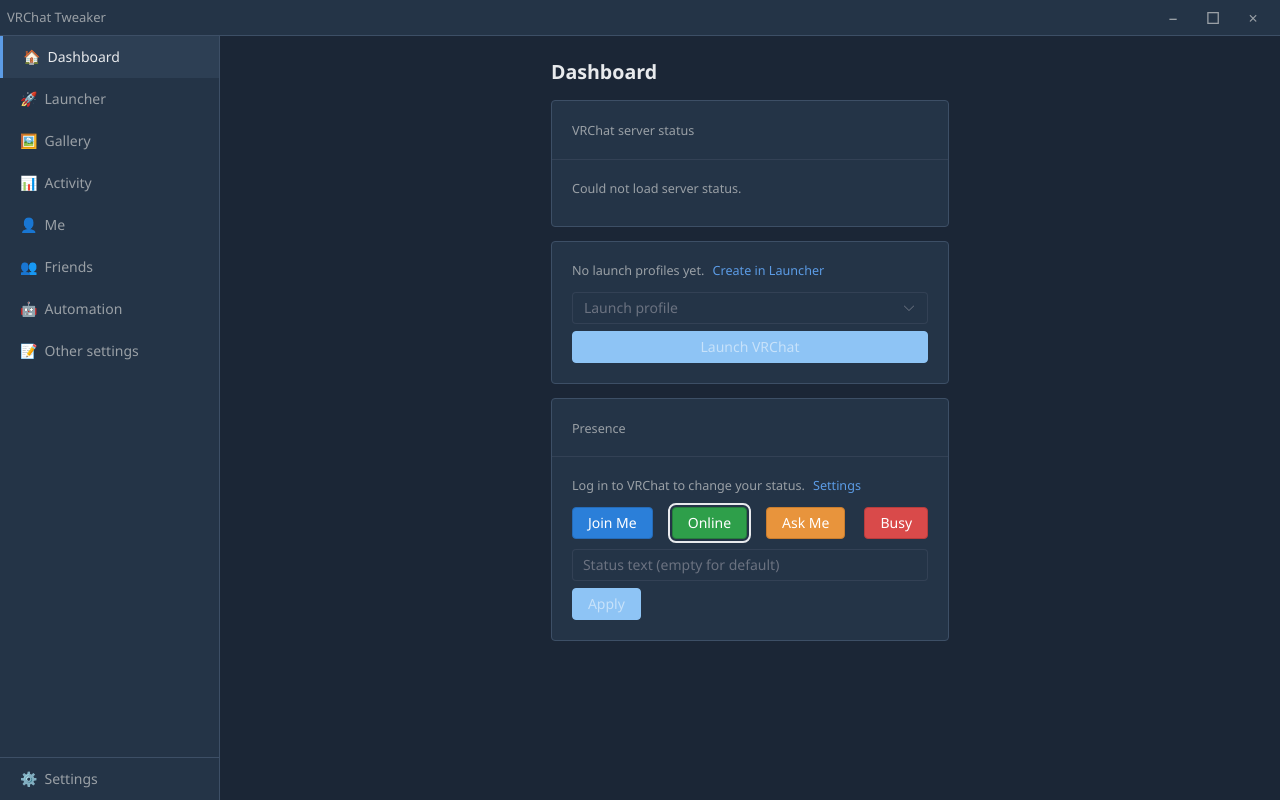
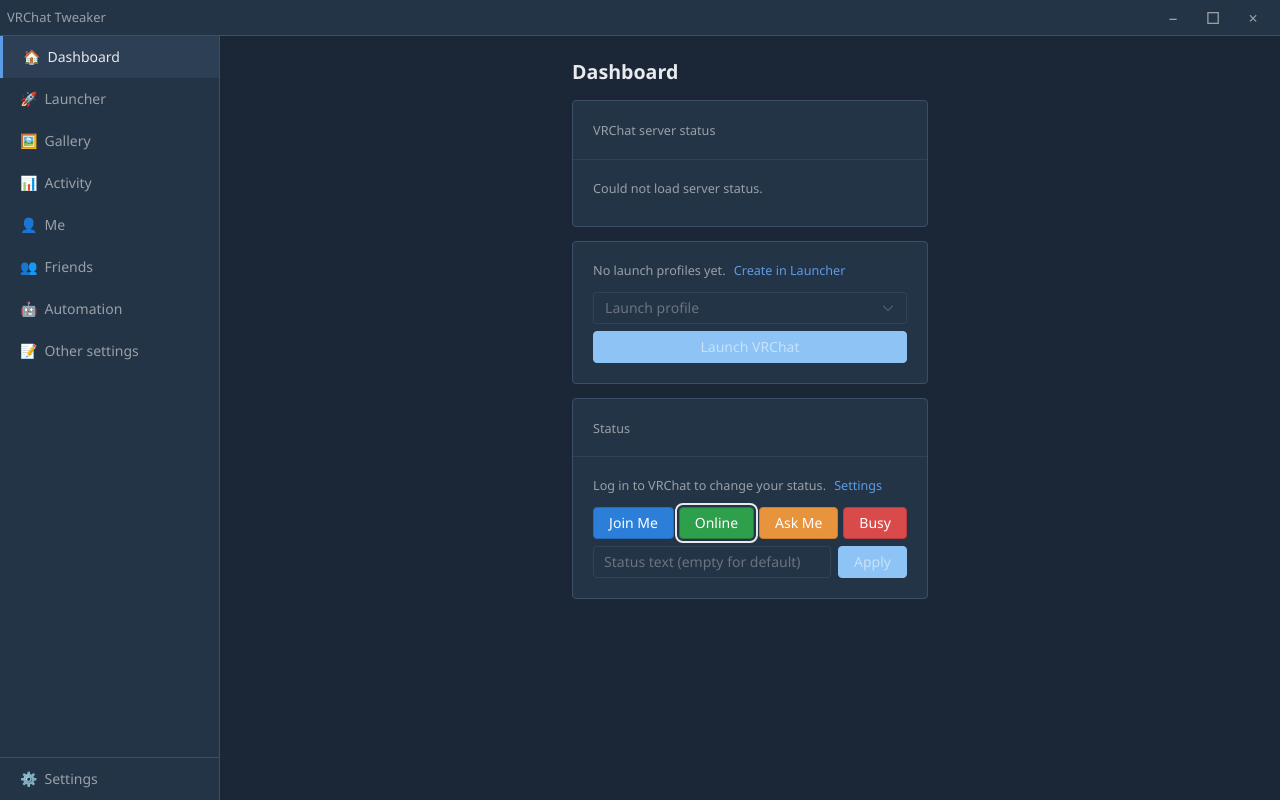
Before and after one commit to JO3QMA/vrctweaker, a Vue app in the folder frontend/: page / in a window 1280 px wide. Built offline with nearby package versions, Linux system fonts and the light colour scheme.

Commit message:
fix(dashboard): tighten status section layout and labels
Use VRChat-style status wording in all locales, keep apply on the same row as the input, and remove Element Plus button margins that widened color button gaps.

Co-authored-by: Cursor <cursoragent@cursor.com>

```diff
--- a/frontend/src/components/PresenceChangeSection.vue
+++ b/frontend/src/components/PresenceChangeSection.vue
@@ -373,13 +373,18 @@ onUnmounted(() => {
 .presence-color-buttons {
   display: flex;
   flex-wrap: wrap;
-  gap: 0.5rem;
-  margin-bottom: 0.75rem;
+  gap: 0.35rem;
+  margin-bottom: 0.5rem;
+}
+
+.presence-color-buttons :deep(.el-button + .el-button) {
+  margin-left: 0;
 }
 
 .presence-color-btn {
   border: 1px solid transparent;
   color: #fff !important;
+  flex: 0 0 auto;
 }
 
 .presence-color-btn:hover,
@@ -415,17 +420,26 @@ onUnmounted(() => {
 
 .presence-description-row {
   display: flex;
-  flex-wrap: wrap;
+  flex-wrap: nowrap;
   gap: 0.5rem;
-  align-items: flex-start;
+  align-items: center;
+}
+
+.presence-description-row :deep(.el-button + .el-button) {
+  margin-left: 0;
 }
 
 .presence-description-input {
-  flex: 1 1 200px;
+  flex: 1 1 auto;
   min-width: 0;
+  width: 100%;
+}
+
+.presence-description-input :deep(.el-input) {
+  width: 100%;
 }
 
 .presence-apply-btn {
-  flex-shrink: 0;
+  flex: 0 0 auto;
 }
 </style>
--- a/frontend/src/i18n/locales/en.json
+++ b/frontend/src/i18n/locales/en.json
@@ -55,9 +55,9 @@
   },
   "dashboard": {
     "presenceChange": {
-      "title": "Presence",
-      "loading": "Loading presence…",
-      "loadError": "Could not load presence.",
+      "title": "Status",
+      "loading": "Loading status…",
+      "loadError": "Could not load status.",
       "retry": "Retry",
       "loginRequired": "Log in to VRChat to change your status.",
       "goToSettings": "Settings",
--- a/frontend/src/i18n/locales/ja.json
+++ b/frontend/src/i18n/locales/ja.json
@@ -55,9 +55,9 @@
   },
   "dashboard": {
     "presenceChange": {
-      "title": "プレゼンス変更",
-      "loading": "プレゼンスを読み込み中…",
-      "loadError": "プレゼンスを読み込めませんでした。",
+      "title": "ステータス変更",
+      "loading": "ステータスを読み込み中…",
+      "loadError": "ステータスを読み込めませんでした。",
       "retry": "再試行",
       "loginRequired": "VRChat にログインするとステータスを変更できます。",
       "goToSettings": "設定へ",
--- a/frontend/src/i18n/locales/ko.json
+++ b/frontend/src/i18n/locales/ko.json
@@ -55,9 +55,9 @@
   },
   "dashboard": {
     "presenceChange": {
-      "title": "프레즌스",
-      "loading": "프레즌스를 불러오는 중…",
-      "loadError": "프레즌스를 불러오지 못했습니다.",
+      "title": "상태",
+      "loading": "상태를 불러오는 중…",
+      "loadError": "상태를 불러오지 못했습니다.",
       "retry": "다시 시도",
       "loginRequired": "VRChat에 로그인하면 상태를 변경할 수 있습니다.",
       "goToSettings": "설정",
--- a/frontend/src/i18n/locales/zh-CN.json
+++ b/frontend/src/i18n/locales/zh-CN.json
@@ -55,9 +55,9 @@
   },
   "dashboard": {
     "presenceChange": {
-      "title": "在线状态",
-      "loading": "正在加载在线状态…",
-      "loadError": "无法加载在线状态。",
+      "title": "状态",
+      "loading": "正在加载状态…",
+      "loadError": "无法加载状态。",
       "retry": "重试",
       "loginRequired": "登录 VRChat 后可更改状态。",
       "goToSettings": "设置",
--- a/frontend/src/i18n/locales/zh-TW.json
+++ b/frontend/src/i18n/locales/zh-TW.json
@@ -55,9 +55,9 @@
   },
   "dashboard": {
     "presenceChange": {
-      "title": "線上狀態",
-      "loading": "正在載入線上狀態…",
-      "loadError": "無法載入線上狀態。",
+      "title": "狀態",
+      "loading": "正在載入狀態…",
+      "loadError": "無法載入狀態。",
       "retry": "重試",
       "loginRequired": "登入 VRChat 後可變更狀態。",
       "goToSettings": "設定",
```
